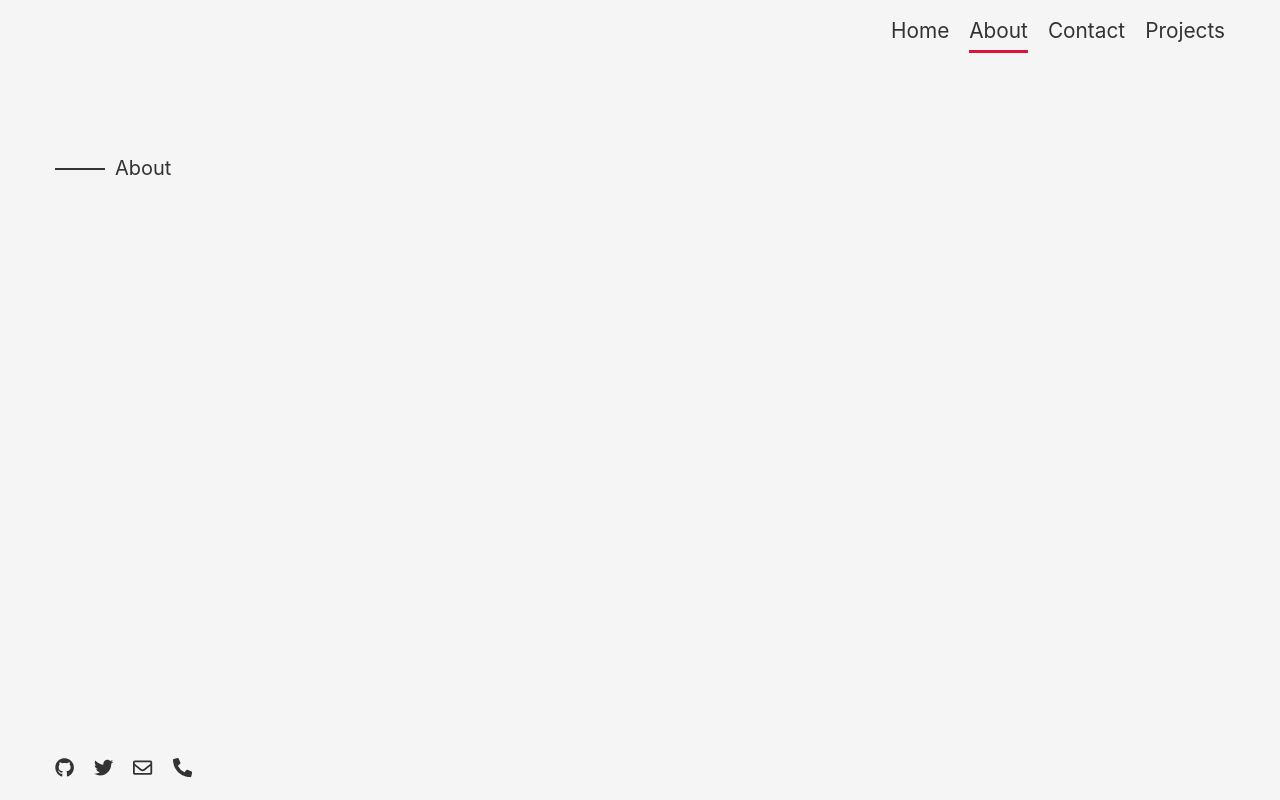
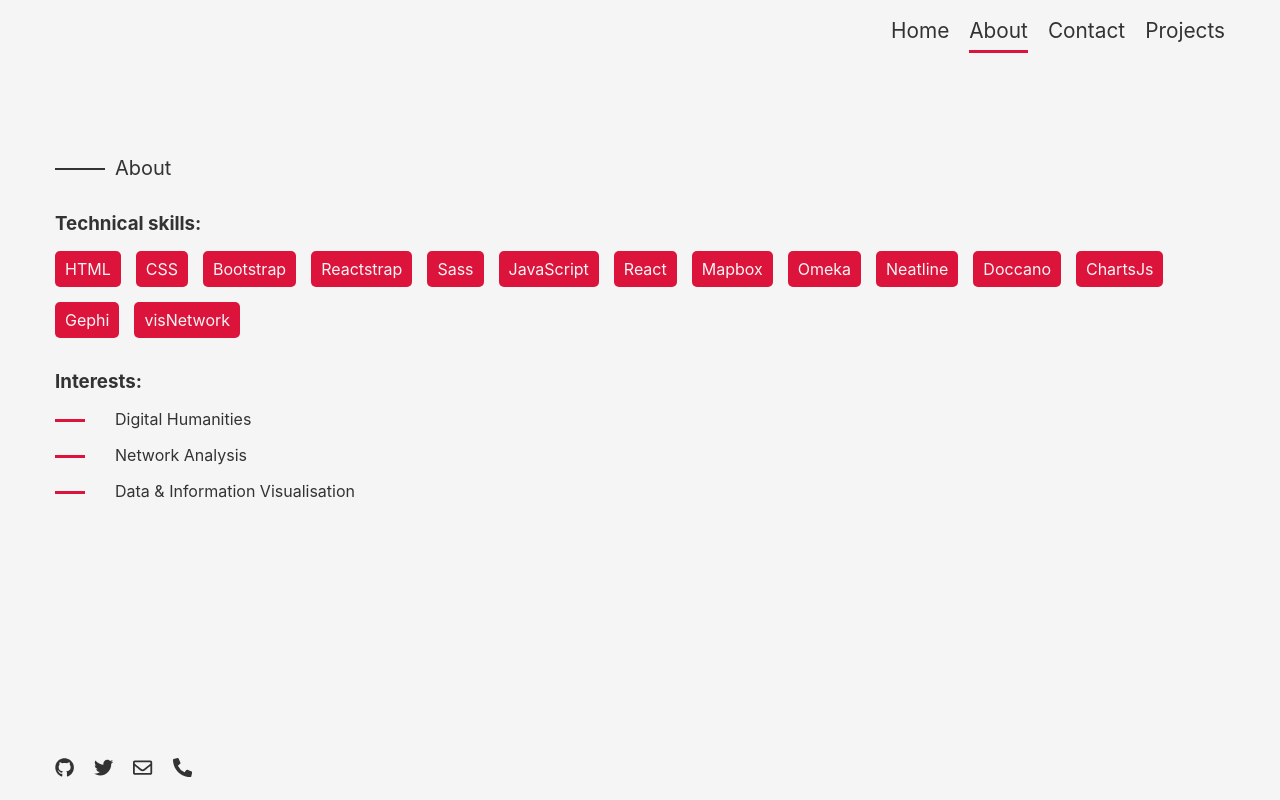
Before and after one commit to ratigumashvili/ola-portfolio, a React (Create React App) app: page /about in a window 1280 px wide. Built offline with nearby package versions, Linux system fonts and the light colour scheme.

Commit message:
added interests & skills

```diff
--- a/src/data.js
+++ b/src/data.js
@@ -3,6 +3,29 @@ export const navBar = [
   { name: "About", path: "/about" },
   { name: "Contact", path: "/contact" },
   { name: "Projects", path: "/projects" },
+];
+
+export const technicalSkills = [
+  "HTML",
+  "CSS",
+  "Bootstrap",
+  "Reactstrap",
+  "Sass",
+  "JavaScript",
+  "React",
+  "Mapbox",
+  "Omeka",
+  "Neatline",
+  "Doccano",
+  "ChartsJs",
+  "Gephi",
+  "visNetwork",
+];
+
+export const interesets = [
+  "Digital Humanities",
+  "Network Analysis",
+  "Data & Information Visualisation",
 ];
 
 export const projectsData = [
--- a/src/index.scss
+++ b/src/index.scss
@@ -113,6 +113,14 @@ footer {
       margin-top: 2rem;
       text-transform: uppercase;
       color: crimson;
+    }
+  }
+
+  h3 {
+    margin-bottom: 1rem;
+
+    &:not(:first-of-type) {
+      margin-top: 2rem;
     }
   }
 
@@ -295,3 +303,41 @@ input[type="radio"]::before {
 input[type="radio"]:checked::before {
   transform: scale(1);
 }
+
+.technical-skills {
+  list-style: none;
+  display: flex;
+  align-items: center;
+  gap: 15px;
+  flex-wrap: wrap;
+
+  li {
+    span {
+      display: inline-block;
+      padding: 8px 10px;
+      color: whitesmoke;
+      background-color: crimson;
+      border-radius: 5px;
+    }
+  }
+}
+
+.interests {
+  list-style: none;
+
+  li {
+    padding-left: 60px;
+    margin-bottom: 1rem;
+    position: relative;
+
+    &::before {
+      content: "";
+      position: absolute;
+      top: 50%;
+      left: 0;
+      height: 3px;
+      width: 30px;
+      background-color: crimson;
+    }
+  }
+}
--- a/src/pages/About.jsx
+++ b/src/pages/About.jsx
@@ -1,4 +1,4 @@
-import React from "react";
+import { interesets, technicalSkills } from "../data";
 
 const About = () => {
   return (
@@ -6,6 +6,20 @@ const About = () => {
       <div className="title-holder">
         <h1>About</h1>
       </div>
+      <h3>Technical skills:</h3>
+      <ul className="technical-skills">
+        {technicalSkills.map((item, i) => (
+          <li key={i}>
+            <span>{item}</span>
+          </li>
+        ))}
+      </ul>
+      <h3>Interests:</h3>
+      <ul className="interests">
+        {interesets.map((item, i) => (
+          <li key={i}>{item}</li>
+        ))}
+      </ul>
     </div>
   );
 };
```
